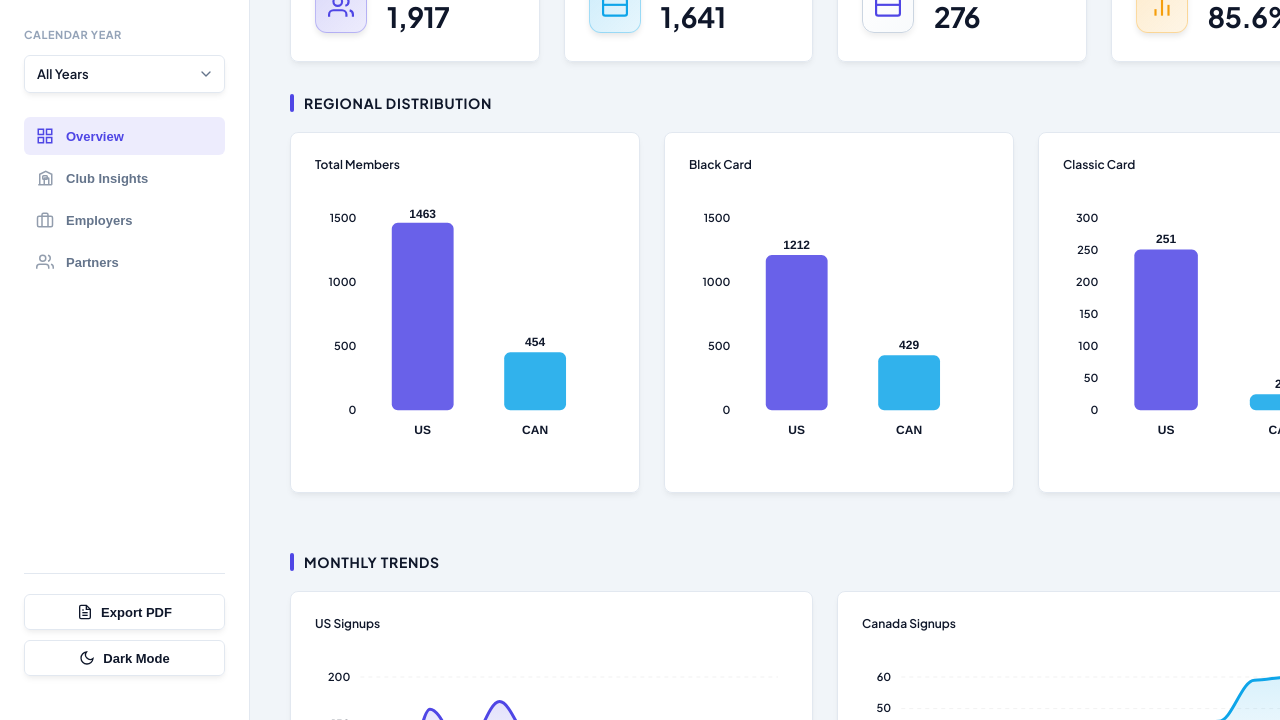
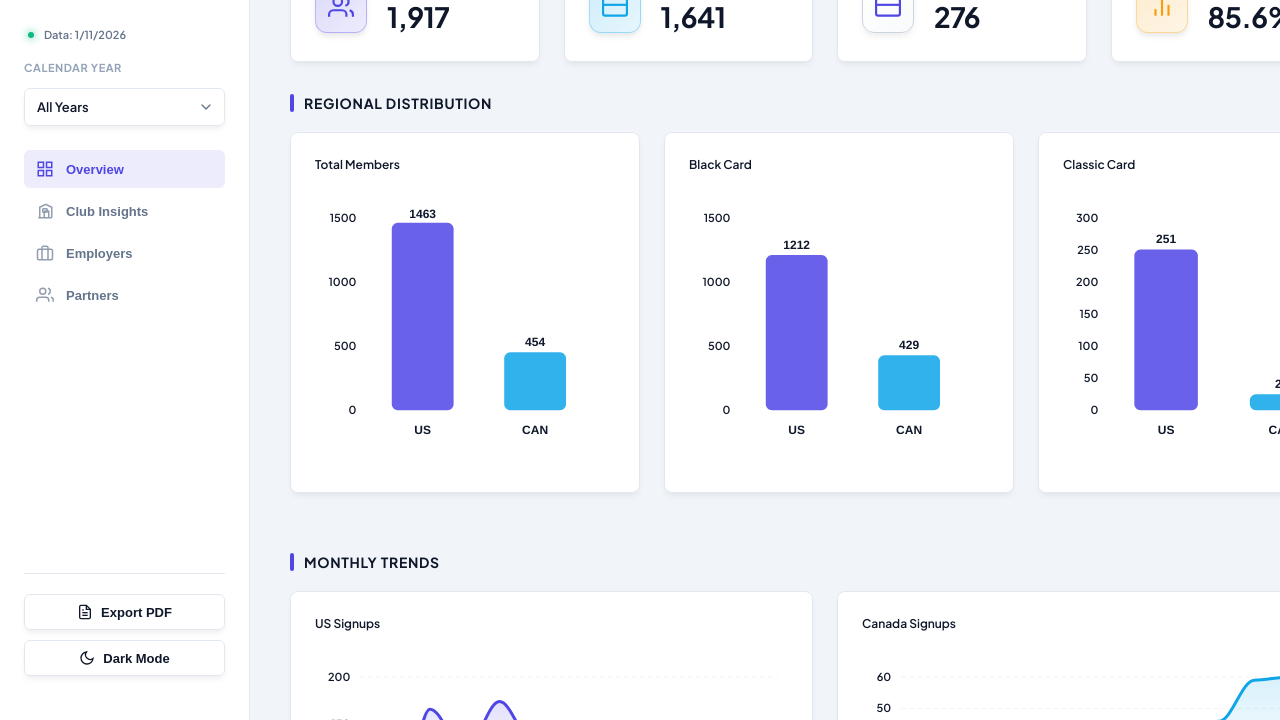
Before and after one commit to ezcpu/HW-Dashboard, a plain HTML site: page index.html in a window 1280 px wide. Shown: the part 80-800 px from the top of the page. Drawn offline with nearby package versions, Linux system fonts and the light colour scheme.

Commit message:
Update index.html

```diff
--- a/index.html
+++ b/index.html
@@ -30,6 +30,13 @@
       </svg>
     </div>
     <h1 class="sidebar-title">H&W Dashboard</h1>
+  </div>
+
+   <div id="lastUpdated" style="display: none; margin-bottom: 20px; padding: 0 4px;">
+    <div class="team-status" style="display: flex; align-items: center; gap: 10px;">
+      <span class="status-indicator success"></span>
+      <span id="lastUpdatedText" style="font-size: 11px; font-weight: 600; color: var(--text-muted);">Checking...</span>
+    </div>
   </div>
 
   <div class="sidebar-controls" style="margin-bottom: 24px;">
```
